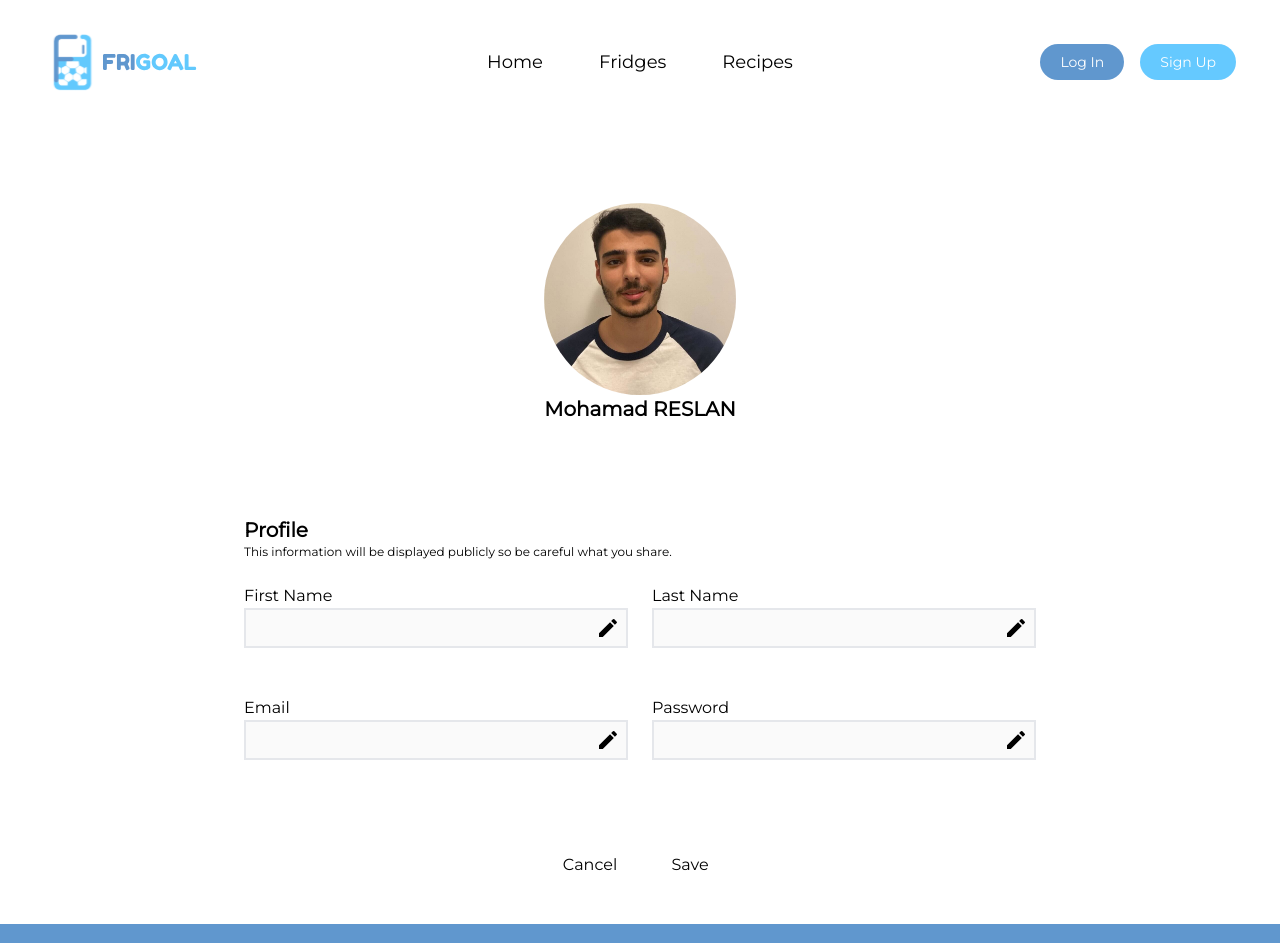
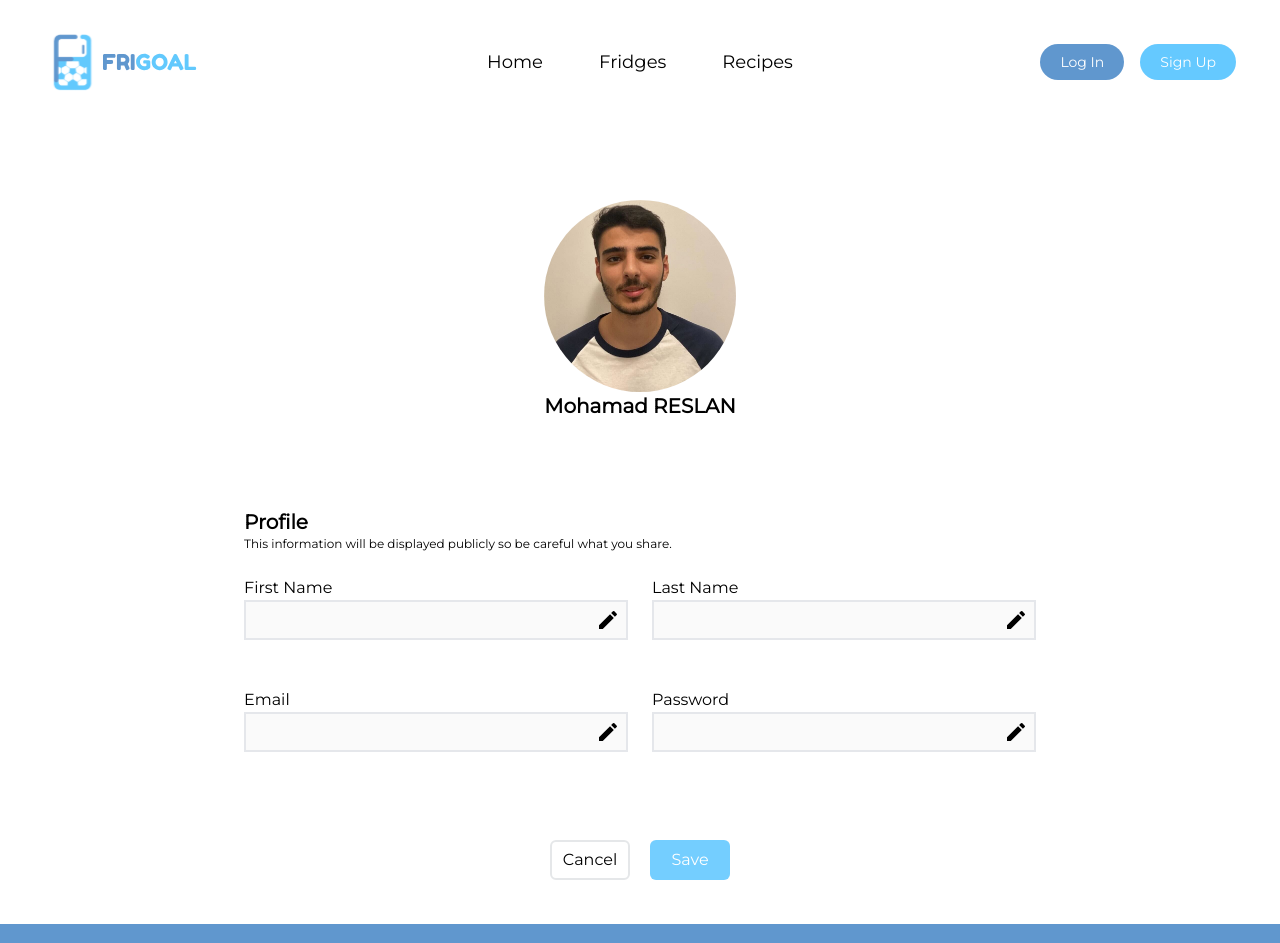
Before and after one commit to steven-van/frigoal, a React (Create React App) app: page / in a window 1280 px wide. Shown: the top 943 px of the page. Built offline with nearby package versions, Linux system fonts and the light colour scheme.

Commit message:
integrate profile page

```diff
--- a/src/components/UI/Buttons.js
+++ b/src/components/UI/Buttons.js
@@ -2,7 +2,7 @@ export const ActionButton = ({ color, title }) => {
   return (
     <div>
       <button
-        className={`grid place-items-center bg-[${color}] w-20 rounded-md text-center`}
+        className={`grid place-items-center bg-[${color}] w-20 h-10 text-white rounded-md text-center`}
       >
         {title}
       </button>
--- a/src/pages/Profile.js
+++ b/src/pages/Profile.js
@@ -4,9 +4,10 @@ import { ActionButton } from "../components/UI/Buttons";
 import Footer from "../components/UI/Footer";
 import NavBar from "../components/UI/NavBar";
 import EditIcon from "@mui/icons-material/Edit";
+import { useRef } from "react";
 
 const Profile = ({ firstName, lastName, email, password }) => {
-  const [isFocused, setFocused] = useState(true);
+  const [isDisabled, setDisabled] = useState(true);
 
   const inputItems = [
     { label: "First Name", value: firstName, type: "text" },
@@ -14,6 +15,8 @@ const Profile = ({ firstName, lastName, email, password }) => {
     { label: "Email", value: email, type: "email" },
     { label: "Password", value: password, type: "password" },
   ];
+
+  const ref = useRef([1, 2, 3, 4]);
 
   return (
     <div>
@@ -25,8 +28,8 @@ const Profile = ({ firstName, lastName, email, password }) => {
           <img className="h-48 w-48 rounded-full" src={Logo} />
           <p className="text-xl font-bold">Mohamad RESLAN</p>
         </div>
-        <div className="">
-          <div className="">
+        <div>
+          <div>
             <p className="text-xl font-bold">Profile</p>
             <p className="text-xs ">
               This information will be displayed publicly so be careful what you
@@ -34,24 +37,25 @@ const Profile = ({ firstName, lastName, email, password }) => {
             </p>
           </div>
           <div className="grid grid-cols-2 gap-6">
-            {inputItems.map((item) => (
+            {inputItems.map((item, index) => (
               <div className="mt-6 relative">
                 <div>{item.label}</div>
                 <div className="flex items-center">
                   <input
-                    autoFocus={isFocused}
-                    disabled={isFocused}
+                    disabled={isDisabled}
                     className="border-2 pl-2 border-black-900 relative h-10 w-96"
                     type={item.type}
                     value={item.value}
-                    id="name"
+                    id={item.label}
                     name="name"
                     required
+                    ref={(el) => (ref[index] = el)}
                   />
                   <div
                     className="absolute cursor-pointer right-0 pr-2"
                     onClick={() => {
-                      setFocused(false);
+                      setDisabled(false);
+                      ref[index].focus();
                     }}
                   >
                     <EditIcon />
@@ -62,20 +66,19 @@ const Profile = ({ firstName, lastName, email, password }) => {
           </div>
         </div>
         <div className="flex space-x-5">
-          <div
+          <button
+            className={`grid place-items-center border-[#E5E7E9] border-2 w-20 h-10 rounded-md text-center`}
+          >
+            Cancel
+          </button>
+          <button
+            className={`grid place-items-center  bg-[#74ceff] w-20 h-10 text-white rounded-md text-center`}
             onClick={() => {
-              setFocused(true);
+              setDisabled(true);
             }}
           >
-            <ActionButton title="Cancel" color="white" />
-          </div>
-          <div
-            onClick={() => {
-              setFocused(true);
-            }}
-          >
-            <ActionButton title="Save" color="#74ceff" />
-          </div>
+            Save
+          </button>
         </div>
       </div>
       <Footer />
```
